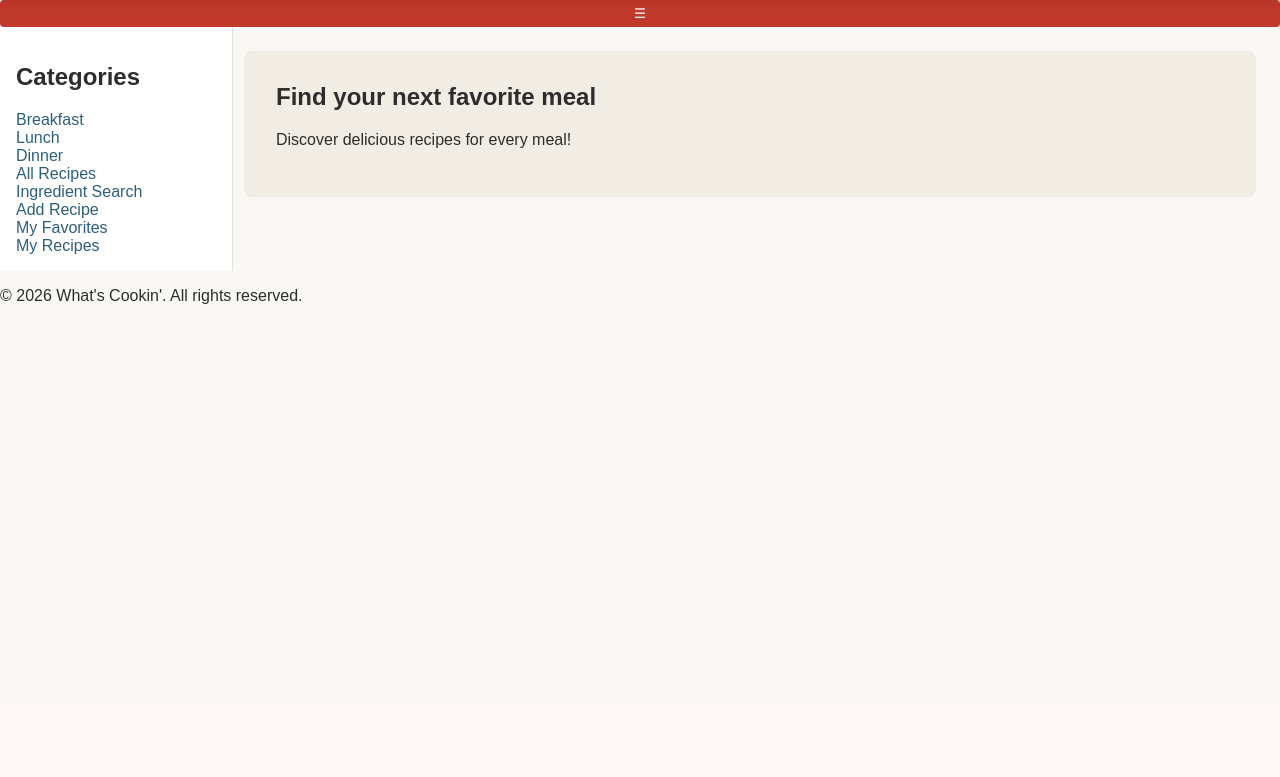
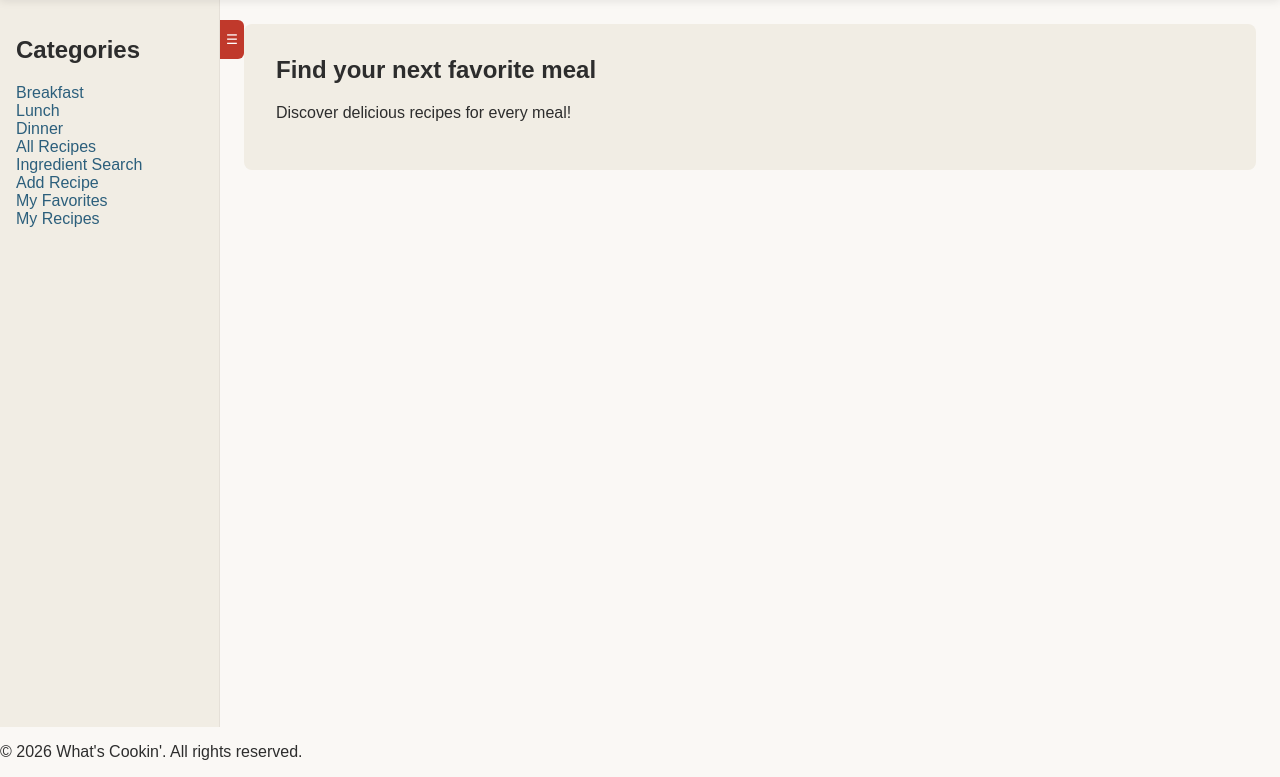
Before and after one commit to it-sd-capstone/2026-fall-team2, a PHP site: page /index.php in a window 1280 px wide. Shown: the part 100-877 px from the top of the page. Before the commit the page ends 404 px from the top, so only its background shows below. Run offline with PHP 8.4, Linux system fonts and the light colour scheme; data that the repository does not hold is empty.

Commit message:
Changed size and placement of side tab. This opens and closes the category sidebar

```diff
--- a/css/style.css
+++ b/css/style.css
@@ -103,10 +103,32 @@ main {
 }
 
 #sidebar {
-    background-color: var(--bg-panel);
+    background-color: var(--bg-hero);
     border-right: 1px solid var(--border);
-    width: 200px;
+    min-height: calc(100vh - 105px);
     padding: 16px;
+}
+
+/* ===== Sidebar Toggle ===== */
+#sidebar-toggle {
+    position: fixed;
+    top: 120px;
+    left: 220px;
+    z-index: 200;
+    padding: 12px 6px;
+    border-radius: 0 6px 6px 0;
+}
+
+body.sidebar-closed {
+    grid-template-columns: 0 1fr;
+}
+
+body.sidebar-closed #sidebar {
+    display: none;
+}
+
+body.sidebar-closed #sidebar-toggle {
+    left: 0;
 }
 
 /* ===== Banner ===== */
@@ -129,7 +151,6 @@ body {
 }
 
 header,
-#sidebar-toggle,
 footer {
     grid-column: 1 / -1;
 }
--- /dev/null
+++ b/js/sidebar.js
@@ -0,0 +1,5 @@
+const toggle = document.getElementById("sidebar-toggle");
+
+toggle.addEventListener("click", function () {
+    document.body.classList.toggle("sidebar-closed");
+});
```
